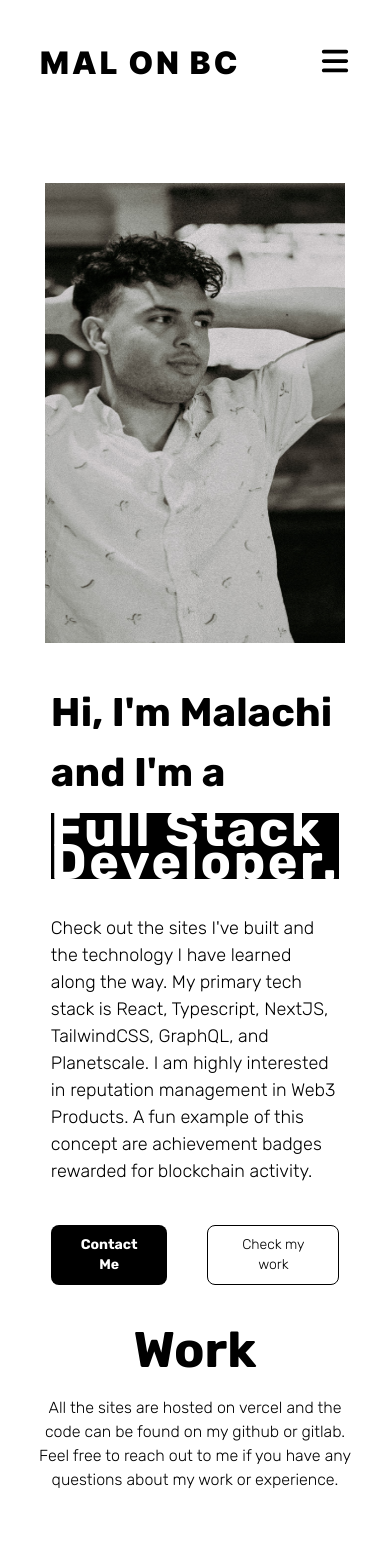
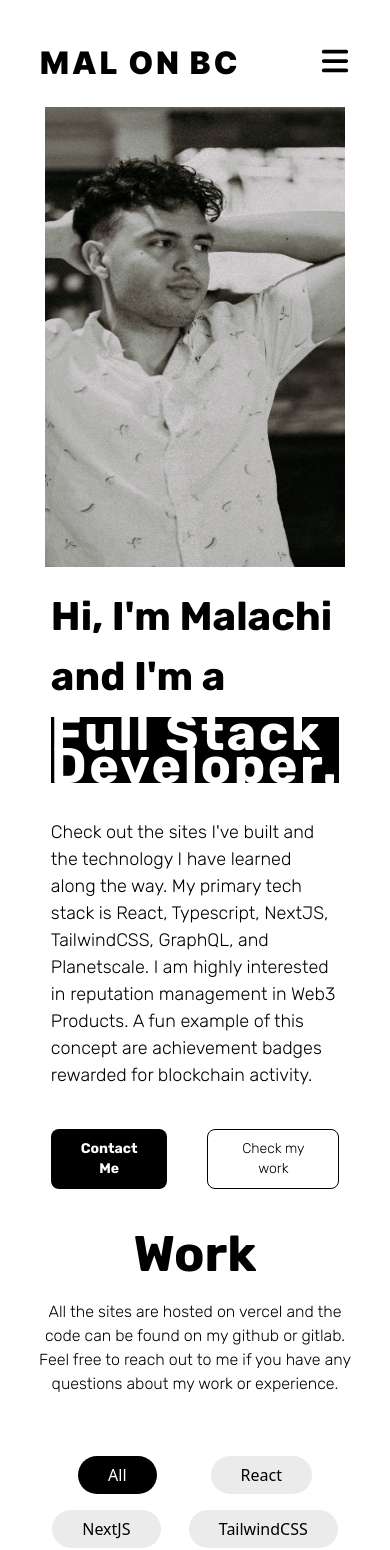
Before and after one commit to MalachiVargas/malonbc-portfolio, a Next.js app: page / in a window 390 px wide. Shown: the top 1550 px of the page. Built offline with nearby package versions, Linux system fonts and the light colour scheme.

Commit message:
edited mobile css

```diff
--- a/components/Hero.tsx
+++ b/components/Hero.tsx
@@ -1,10 +1,11 @@
 import Image from 'next/image'
+import Link from 'next/link'
 import headshot from '../public/images/headshot.jpg'
 export const Hero = () => {
   return (
     <div
       id="home"
-      className="mx-10 mt-10 mb-0 lg:mb-10 pt-14 pb-5 lg:pb-14 px-20 grid grid-cols-[repeat(auto-fit,_minmax(min(515px,_100%),_1fr))]"
+      className="mx-10 mt-0 sm:mt-10 mb-0 lg:mb-10 pt-0 sm:pt-10 pb-5 lg:pb-14 px-20 grid grid-cols-[repeat(auto-fit,_minmax(min(515px,_100%),_1fr))]"
     >
       <div className="flex justify-self-center xl:justify-self-end mr:0 lg:mr-20 relative">
         <div className="w-[300px] h-[460px] sm:w-[420px] sm:h-[660px] relative">
@@ -24,7 +25,7 @@ export const Hero = () => {
         </div>
       </div>
       <div className="flex flex-col justify-self-center xl:justify-self-start justify-center items-center xl:items-start max-w-[780px] mt-0 sm:mt-[50px] xl:mt-0">
-        <div className="py-[30px]">
+        <div className="pt-[10px] md:pt-[30px] pb-[30px]">
           <h1 className="font-rubikBold text-black text-[40px] sm:text-[56px] py-[10px]">
             Hi, I'm Malachi and I'm a
           </h1>
@@ -45,7 +46,7 @@ export const Hero = () => {
             Contact Me
           </button>
           <button className="font-rubikLight p-[9px] xs:p-[16px] px-[25px] sm:px-[45px] rounded-[8px] outline-none border border-black bg-white">
-            Check my work
+            <Link href="#Work">Check my work</Link>
           </button>
         </div>
       </div>
--- a/components/Navbar.tsx
+++ b/components/Navbar.tsx
@@ -8,7 +8,7 @@ import { brandLinks, navLinks } from '../constants'
 export const Navbar = () => {
   const [toggle, setToggle] = useState(false)
   return (
-    <nav className="my-10 mx-10 flex items-center justify-between">
+    <nav className="mt-10 mb-5 md:mb-10 mx-10 flex items-center justify-between">
       <div className="flex gap-2 text-[31px] tracking-widest">
         <p className="font-interBlack">MAL</p>
         <p className="font-interBlack">ON</p>
--- a/components/Work.tsx
+++ b/components/Work.tsx
@@ -40,7 +40,7 @@ export const Work = () => {
       })
 
   return (
-    <main className="grid grid-cols-1 justify-items-center">
+    <main id="Work" className="grid grid-cols-1 justify-items-center">
       <h1 className="font-rubikBold mt-0 xl:mt-[50px] p-2 text-black text-[50px] sm:text-[64px]">
         Work
       </h1>
```
